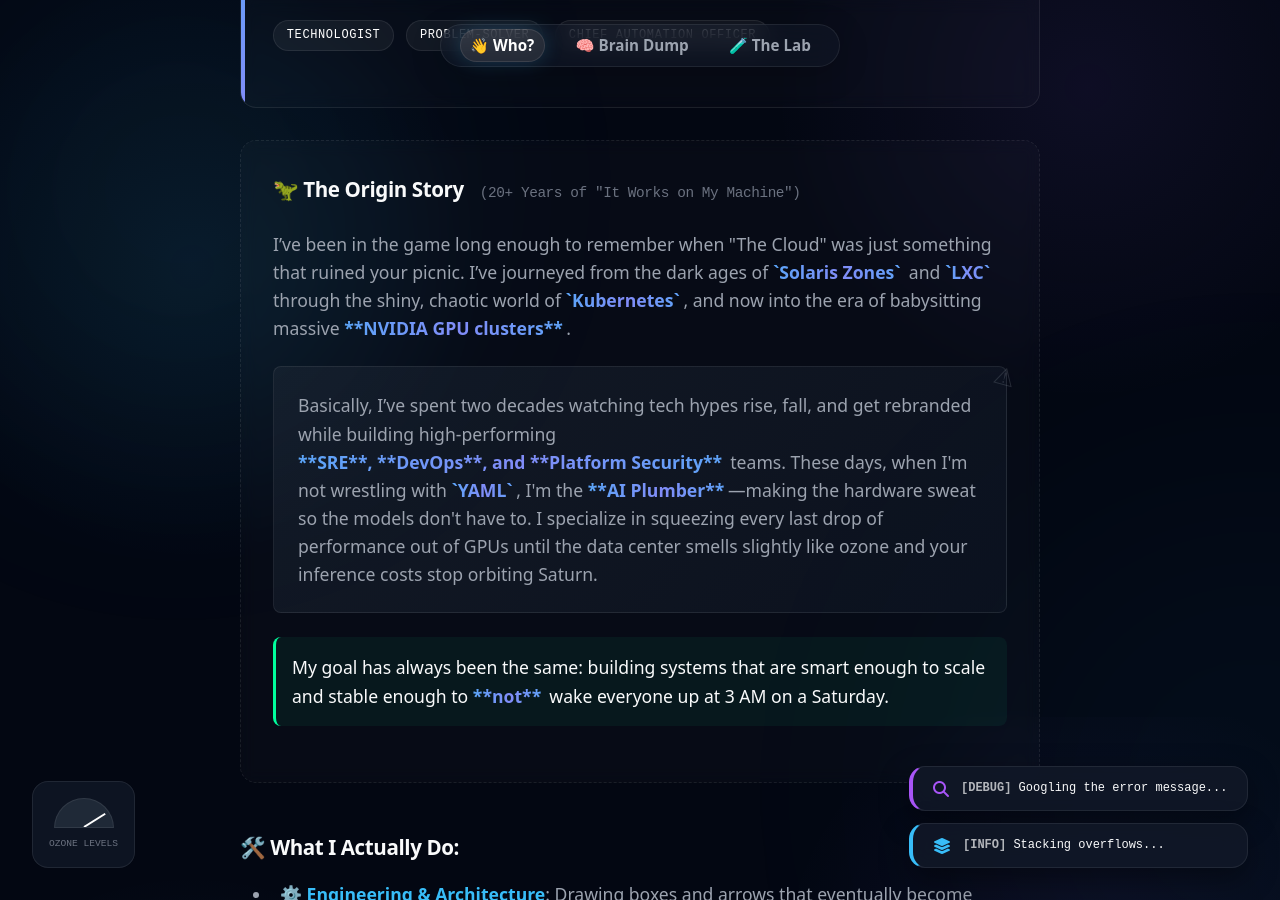
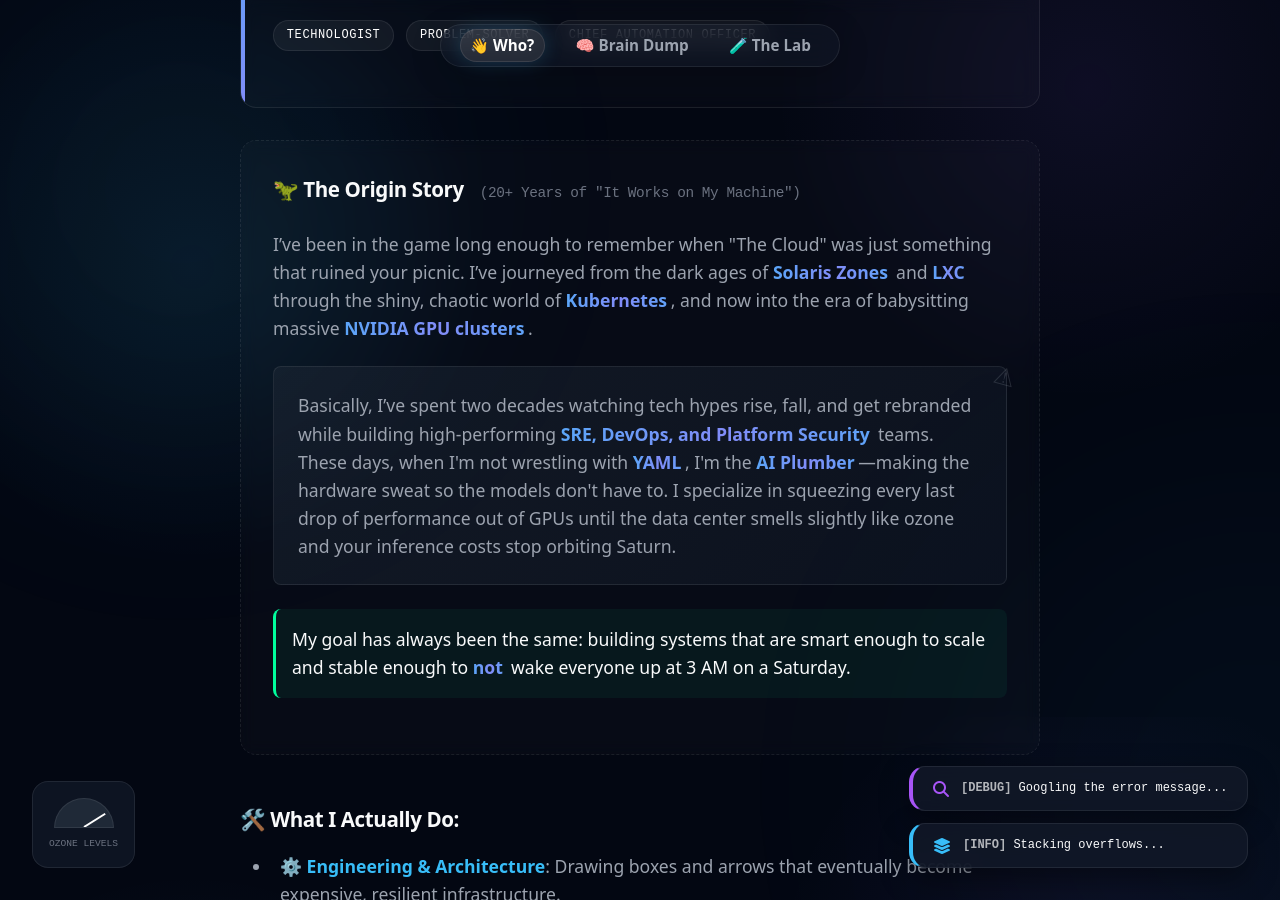
Before and after one commit to kodelint/kodelint.github.io, a Jekyll site: the page built from index.md, in a window 1280 px wide and 900 px high, scrolled down 1083 px. Built offline with Jekyll 4.4.1, drawn with Linux system fonts in a browser that asks for light colours; nearby versions of some CDN libraries.

Commit message:
style(index): remove markdown formatting marks from hero section
- Removed backticks and double asterisks for a cleaner appearance

```diff
--- a/index.md
+++ b/index.md
@@ -39,15 +39,15 @@ layout: page
     <h3>🦖 The Origin Story <span class="sub-title">(20+ Years of "It Works on My Machine")</span></h3>
 
     <p>
-      I’ve been in the game long enough to remember when "The Cloud" was just something that ruined your picnic. I’ve journeyed from the dark ages of <span class="tooltip-container">`Solaris Zones`<span class="tooltip-box"><b>Ancient Magic [ancient]</b>Hard partitions from a time when servers were the size of refrigerators and 'uptime' was measured in years, not pod restarts.</span></span> and <span class="tooltip-container">`LXC`<span class="tooltip-box"><b>Docker's Granddad [history]</b>The bridge between 'it's a VM' and 'it's a container'. Mostly used today by people who actually understand how Linux namespaces work.</span></span> through the shiny, chaotic world of <span class="tooltip-container">`Kubernetes`<span class="tooltip-box"><b>Kubernetes [man]</b>The orchestrator of everything. YAML monsters and Pod herding included.</span></span>, and now into the era of babysitting massive <span class="tooltip-container">**NVIDIA GPU clusters**<span class="tooltip-box"><b>Money Pit [noun]</b>A hole in the ground where you throw venture capital in exchange for heat and slightly faster matrix multiplication.</span></span>.
+      I’ve been in the game long enough to remember when "The Cloud" was just something that ruined your picnic. I’ve journeyed from the dark ages of <span class="tooltip-container">Solaris Zones<span class="tooltip-box"><b>Ancient Magic [ancient]</b>Hard partitions from a time when servers were the size of refrigerators and 'uptime' was measured in years, not pod restarts.</span></span> and <span class="tooltip-container">LXC<span class="tooltip-box"><b>Docker's Granddad [history]</b>The bridge between 'it's a VM' and 'it's a container'. Mostly used today by people who actually understand how Linux namespaces work.</span></span> through the shiny, chaotic world of <span class="tooltip-container">Kubernetes<span class="tooltip-box"><b>Kubernetes [man]</b>The orchestrator of everything. YAML monsters and Pod herding included.</span></span>, and now into the era of babysitting massive <span class="tooltip-container">NVIDIA GPU clusters<span class="tooltip-box"><b>Money Pit [noun]</b>A hole in the ground where you throw venture capital in exchange for heat and slightly faster matrix multiplication.</span></span>.
     </p>
 
     <div class="story-highlight">
-      Basically, I’ve spent two decades watching tech hypes rise, fall, and get rebranded while building high-performing <span class="tooltip-container">**SRE**, **DevOps**, and **Platform Security**<span class="tooltip-box"><b>The Holy Trinity [myth]</b>Three distinct roles that managers think can be filled by one person with "passion" and "grit".</span></span> teams. These days, when I'm not wrestling with <span class="tooltip-container">`YAML`<span class="tooltip-box"><b>YAML [man]</b>Yet Another Markup Language. Or as I call it: Indentation-induced Engineering Therapy.</span></span>, I'm the <span class="tooltip-container">**AI Plumber**<span class="tooltip-box"><b>Mario for Models [job]</b>I don't rescue princesses; I unclog data pipes and make sure the tensors flow in the right direction.</span></span>—making the hardware sweat so the models don't have to. I specialize in squeezing every last drop of performance out of GPUs until the data center smells slightly like ozone and your inference costs stop orbiting Saturn.
+      Basically, I’ve spent two decades watching tech hypes rise, fall, and get rebranded while building high-performing <span class="tooltip-container">SRE, DevOps, and Platform Security<span class="tooltip-box"><b>The Holy Trinity [myth]</b>Three distinct roles that managers think can be filled by one person with "passion" and "grit".</span></span> teams. These days, when I'm not wrestling with <span class="tooltip-container">YAML<span class="tooltip-box"><b>YAML [man]</b>Yet Another Markup Language. Or as I call it: Indentation-induced Engineering Therapy.</span></span>, I'm the <span class="tooltip-container">AI Plumber<span class="tooltip-box"><b>Mario for Models [job]</b>I don't rescue princesses; I unclog data pipes and make sure the tensors flow in the right direction.</span></span>—making the hardware sweat so the models don't have to. I specialize in squeezing every last drop of performance out of GPUs until the data center smells slightly like ozone and your inference costs stop orbiting Saturn.
     </div>
 
     <p class="goal-text">
-       My goal has always been the same: building systems that are smart enough to scale and stable enough to <span class="tooltip-container">**not**<span class="tooltip-box"><b>The Dream [concept]</b>A theoretical state of existence where my pager doesn't sound like a dubstep concert at 3 AM.</span></span> wake everyone up at 3 AM on a Saturday.
+       My goal has always been the same: building systems that are smart enough to scale and stable enough to <span class="tooltip-container">not<span class="tooltip-box"><b>The Dream [concept]</b>A theoretical state of existence where my pager doesn't sound like a dubstep concert at 3 AM.</span></span> wake everyone up at 3 AM on a Saturday.
     </p>
   </div>
 </div>
```
